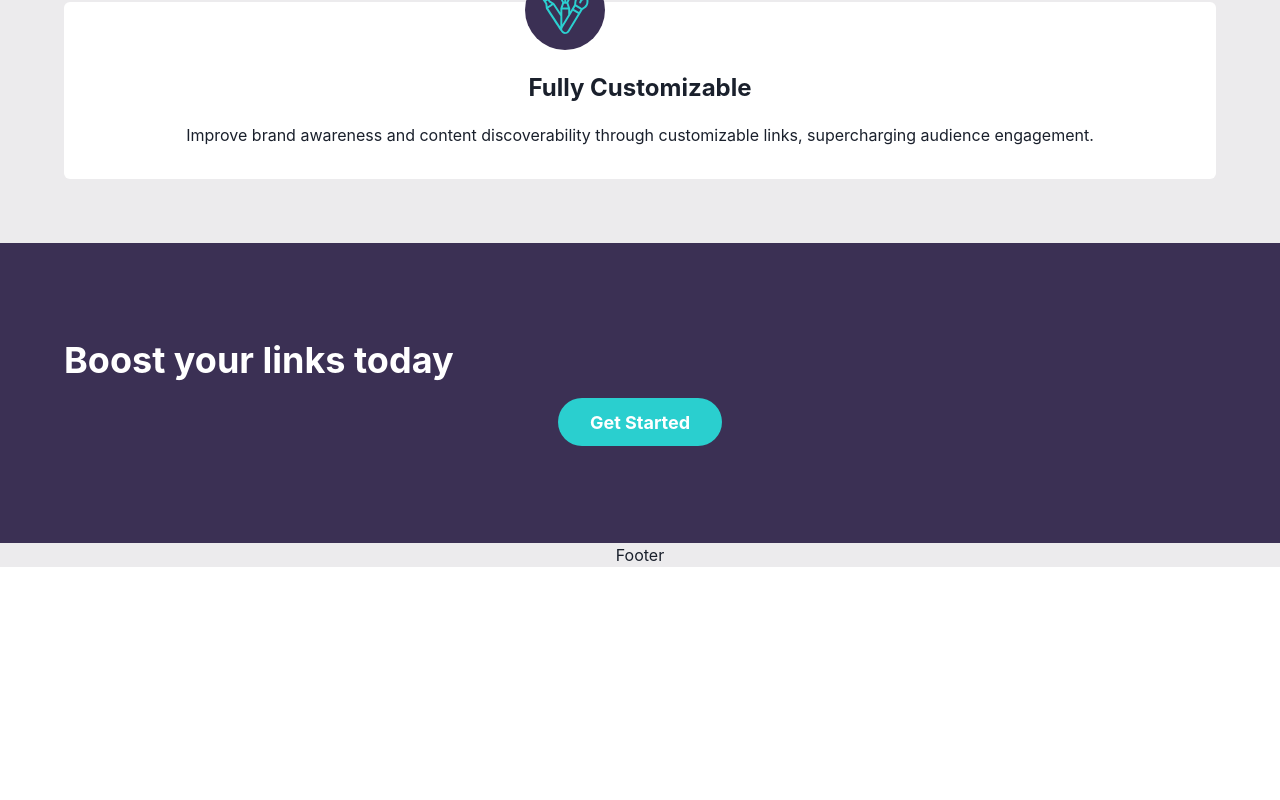
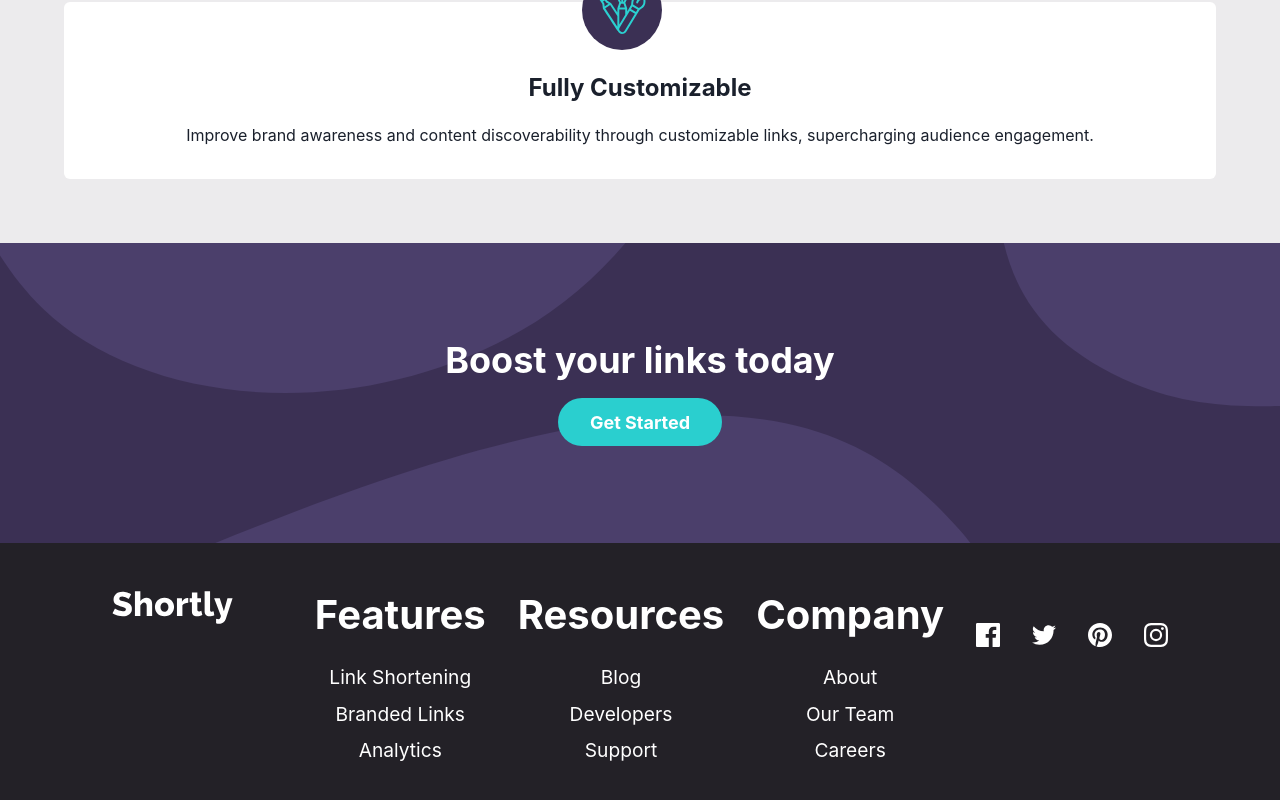
Before and after one commit to brayanpesantes/url-shortening-app, a React (Vite) app: page / in a window 1280 px wide. Shown: the part 2060-2860 px from the top of the page. Before the commit the page ends 2627 px from the top, so only its background shows below. Built offline with nearby package versions, Linux system fonts and the light colour scheme.

Commit message:
creacion del footer

```diff
--- a/src/components/CardAdvance/index.jsx
+++ b/src/components/CardAdvance/index.jsx
@@ -18,13 +18,14 @@ function CardAdvance({ image, title, text }) {
         borderRadius={"full"}
         padding={4}
         top={-8}
-        left={"40%"}
+        left={["38%", "45%"]}
       >
         <Image
           src={image}
           display="block"
+
           w={"full"}
-          h="full"
+          h={"full"}
           objectFit={"cover"} />
       </Box>
       <Heading
--- a/src/components/Footer/index.jsx
+++ b/src/components/Footer/index.jsx
@@ -1,8 +1,62 @@
+import { Box, Center, Flex, Heading, HStack, Image, Link, Stack, VStack } from '@chakra-ui/react'
 import React from 'react'
 
 function Footer() {
   return (
-    <div>Footer</div>
+    <Box bg={"neutral.500"} w="full">
+      <HStack
+        px={12}
+        py={12}
+        w="90%"
+        mx={"auto"}
+        color="white"
+        direction={{ base: "column", md: "row" }}
+        justifyContent="space-between"
+        alignItems={"flex-start"}
+      >
+        <Box>
+          <Image src='../../../public/images/logo-white.svg' />
+        </Box>
+        <Stack alignItems={"flex-start"}>
+          <Stack direction={["column", 'row']} spacing={8}>
+            <VStack spacing={2}>
+              <Heading fontSize={["1.5rem", "2.5rem"]} mb={4}>Features</Heading>
+              <Link fontSize={["1rem", "1.2rem"]}>Link Shortening</Link>
+              <Link fontSize={["1rem", "1.2rem"]}>Branded Links</Link>
+              <Link fontSize={["1rem", "1.2rem"]}>Analytics</Link>
+            </VStack>
+            <VStack>
+              <Heading fontSize={["1.5rem", "2.5rem"]} mb={4}>Resources</Heading>
+              <Link fontSize={["1rem", "1.2rem"]}>Blog</Link>
+              <Link fontSize={["1rem", "1.2rem"]}>Developers</Link>
+              <Link fontSize={["1rem", "1.2rem"]}>Support</Link>
+            </VStack>
+            <VStack>
+              <Heading fontSize={["1.5rem", "2.5rem"]} mb={4}>Company</Heading>
+              <Link fontSize={["1rem", "1.2rem"]}>About</Link>
+              <Link fontSize={["1rem", "1.2rem"]}>Our Team</Link>
+              <Link fontSize={["1rem", "1.2rem"]}>Careers</Link>
+            </VStack>
+            <Box py={8}>
+              <HStack spacing={8} >
+                <Link>
+                  <Image src='../../../public/images/icon-facebook.svg' />
+                </Link>
+                <Link>
+                  <Image src='../../../public/images/icon-twitter.svg' />
+                </Link>
+                <Link>
+                  <Image src='../../../public/images/icon-pinterest.svg' />
+                </Link>
+                <Link>
+                  <Image src='../../../public/images/icon-instagram.svg' />
+                </Link>
+              </HStack>
+            </Box>
+          </Stack>
+        </Stack>
+      </HStack>
+    </Box>
   )
 }
 
--- a/src/components/SectionStared/index.jsx
+++ b/src/components/SectionStared/index.jsx
@@ -9,12 +9,16 @@ function SectionStared() {
       height={300}
       justifyContent={"center"}
       spacing={4}
+      backgroundImage={{ base: "../../../public/images/bg-boost-mobile.svg", md: "../../../public/images/bg-boost-desktop.svg" }}
+      backgroundRepeat="no-repeat"
+      backgroundSize={"cover"}
     >
       <Heading
         color={"white"}
         w="90%"
         mx={"auto"}
-        fontSize={"4xl"}>
+        textAlign="center"
+        fontSize={{ base: "2xl", sm: '3xl', md: '4xl' }}>
         Boost your links today
       </Heading>
       <Button
--- a/src/main.css
+++ b/src/main.css
@@ -4,6 +4,6 @@
     width: 5px;
     height: 3.2rem;
     bottom: -3.2rem;
-    left: 49%;
+    left: center;
     background: hsl(180, 66%, 49%);
 }
```
Also changed, not shown: src/App.jsx (+0 -28 lines), public/images/logo-white.svg (added).
